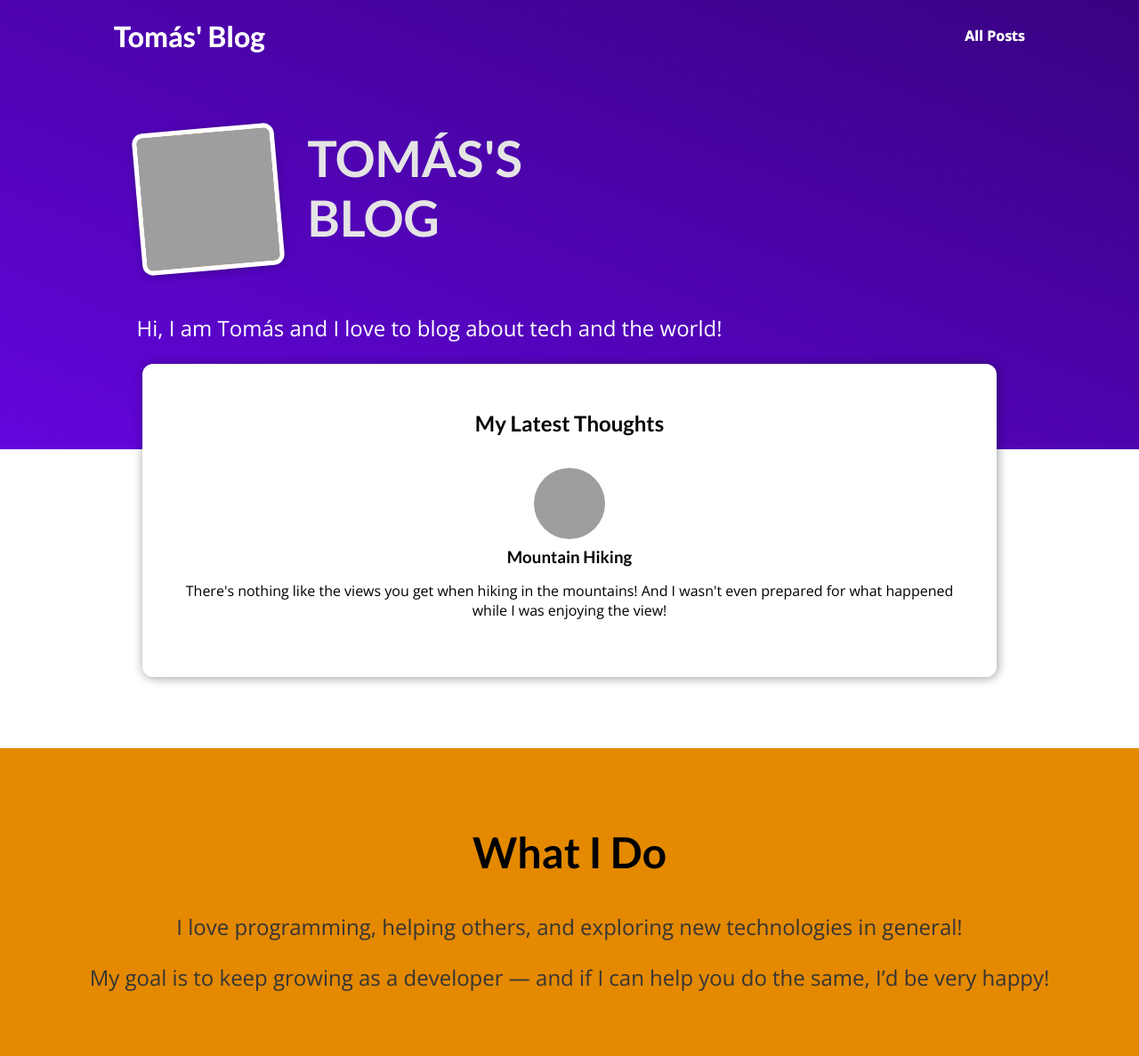
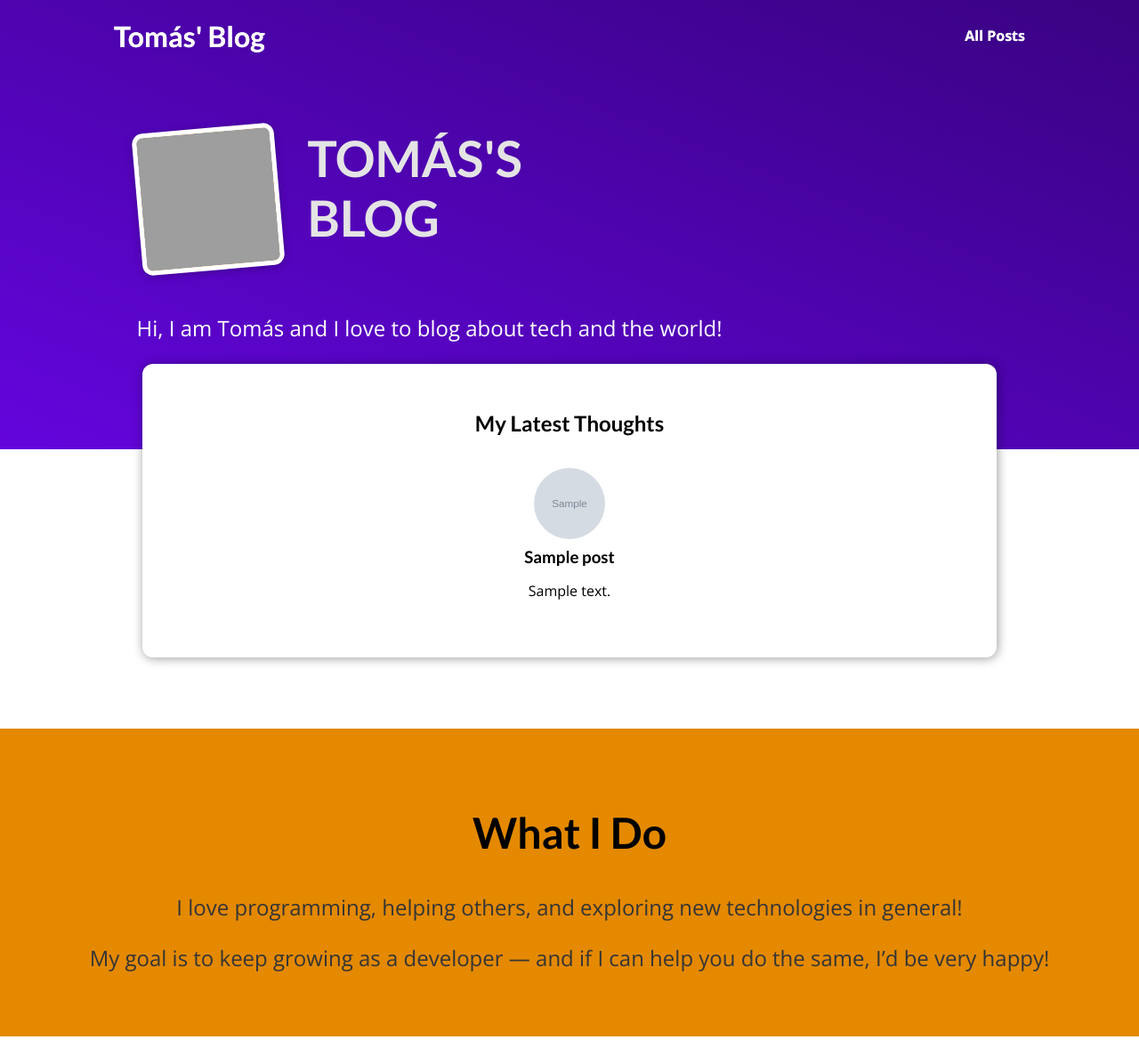
Before and after one commit to psatomas/my_site, a Django app: template blog/templates/blog/index.html in a window 1280 px wide. Shown: the whole page at 89% size. After the commit the page ends 1165 px from the top, so only its background shows below. Run offline with Django 5.2, Linux system fonts and the light colour scheme; the template is opened without the code that fills it: most values are stand-ins (such as "Sample title", 1, 10 or a date in 2020); grey boxes marked "Sample" are stand-in pictures; parts of the project's set-up code (start-up, migrations or seed data) failed here and were passed over; grey boxes are pictures that could not be loaded.

Commit message:
feat(blog): display latest 3 posts on homepage with images and excerpts

```diff
--- a/blog/templates/blog/includes/post.html
+++ b/blog/templates/blog/includes/post.html
@@ -2,14 +2,12 @@
 
 <li>
     <article class="post">
-        <a href="{% url "post-detail-page" "the-mountains" %}">
-            <img src="{% static 'blog/images/mountain.jpg' %}" alt="Mountain Hiking">
+        <a href="{% url "post-detail-page" post.slug %}">
+            <img src="{% static 'blog/images/'|add:post.image %}" alt="{{ post.title }}" />
             <div class="post__content">
-                <h3>Mountain Hiking</h3>
+                <h3>{{ post.title }}</h3>
                 <p>
-                    There's nothing like the views you get when hiking in the
-                    mountains! And I wasn't even prepared for what happened while I
-                    was enjoying the view!
+                    {{ post.excerpt }}
                 </p>
             </div>
         </a>
--- a/blog/templates/blog/index.html
+++ b/blog/templates/blog/index.html
@@ -29,7 +29,9 @@ My Blog
 <section id="latest-posts">
     <h2>My Latest Thoughts</h2>
     <ul>
-        {% include "blog/includes/post.html" %}
+        {% for post in posts %}
+            {% include "blog/includes/post.html" %}
+        {% endfor %}
     </ul>
 </section>
 
```
Also changed, not shown: blog/views.py (+13 -5 lines).
